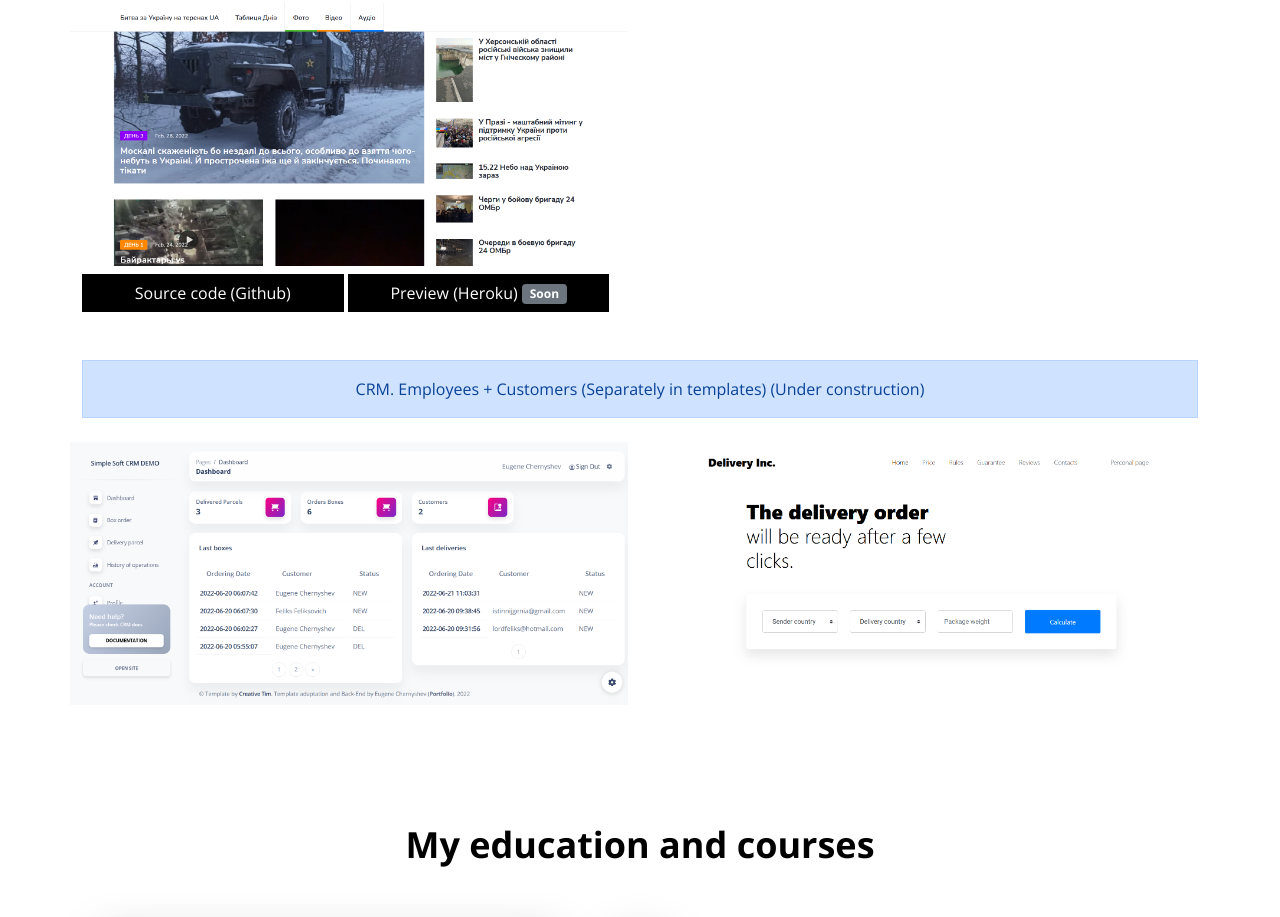
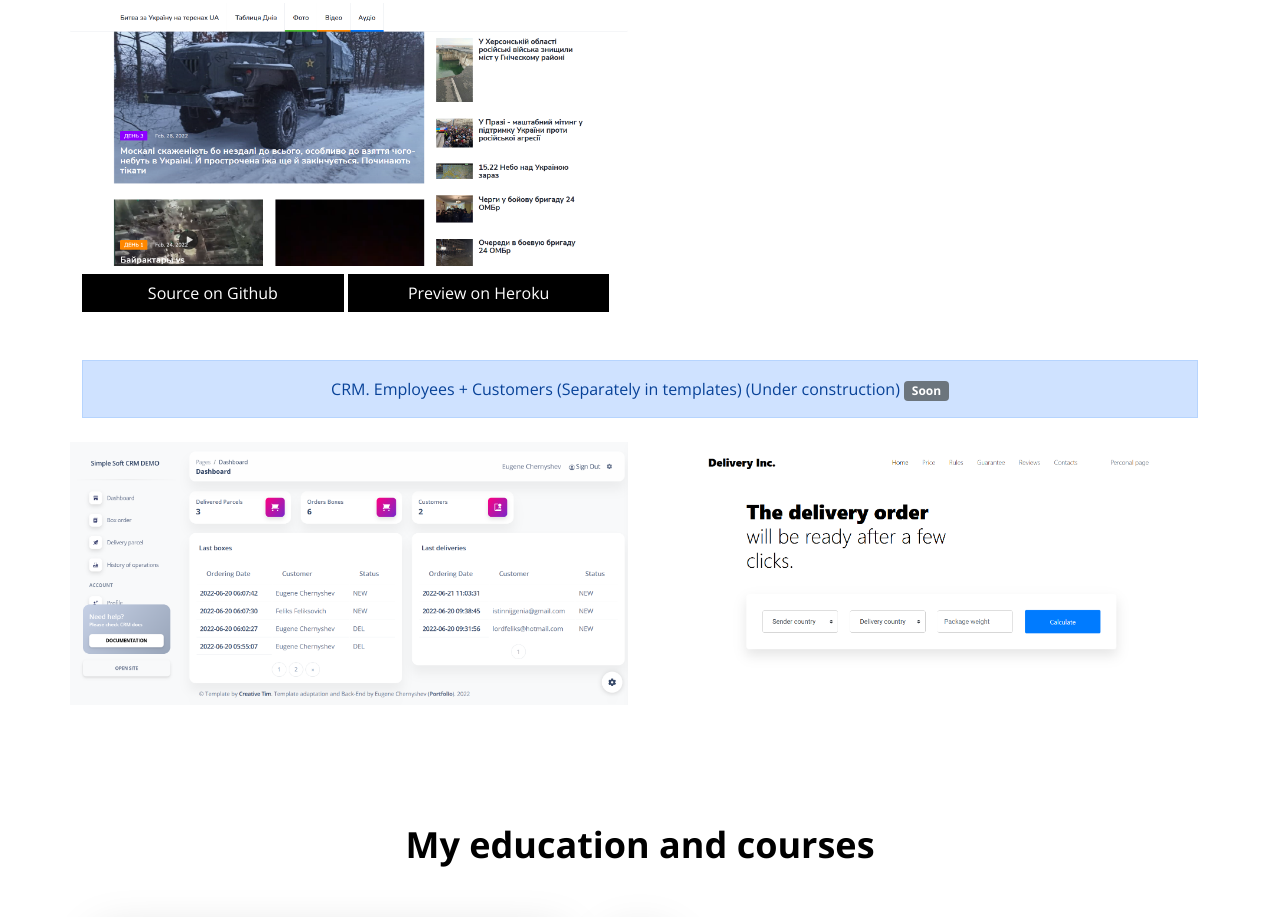
Before and after one commit to Eugene-and-sandbox/eugene-and-sandbox.github.io, a plain HTML site: page index.html in a window 1280 px wide. Shown: the part 1428-2345 px from the top of the page. Drawn offline with nearby package versions, Linux system fonts and the light colour scheme.

Commit message:
1. Added news site example on Heroku and link 2. Other simple changes

```diff
--- a/index.html
+++ b/index.html
@@ -176,9 +176,9 @@
                         </div>
                         <div class="row">
                           <div class="col-md-6">
-                            <a href="https://github.com/Eugene-and-sandbox/Django_Example_-_News" style="width: 49%" class="btn link-button straight-radius mt-2" target="_blank">Source code (Github)</a>
-                            <a href="#" style="width: 49%" class="btn link-button straight-radius mt-2" target="_blank">
-                            Preview (Heroku) <span class="badge bg-secondary">Soon</span>
+                            <a href="https://github.com/Eugene-and-sandbox/Django_Example_-_News" style="width: 49%" class="btn link-button straight-radius mt-2" target="_blank">Source on Github</a>
+                            <a href="https://eugene-example-news.herokuapp.com/" style="width: 49%" class="btn link-button straight-radius mt-2" target="_blank">
+                            Preview on Heroku
                             </a>
                           </div>
                         </div>
@@ -187,7 +187,7 @@
 
                     <div class="col-md-12 mt-5">
                       <div class="alert alert-primary straight-radius text-center" role="alert">
-                        CRM. Employees + Customers (Separately in templates) (Under construction)
+                        CRM. Employees + Customers (Separately in templates) (Under construction) <span class="badge bg-secondary">Soon</span>
                       </div>
                     </div>
                     <div class="row mt-4">
```
